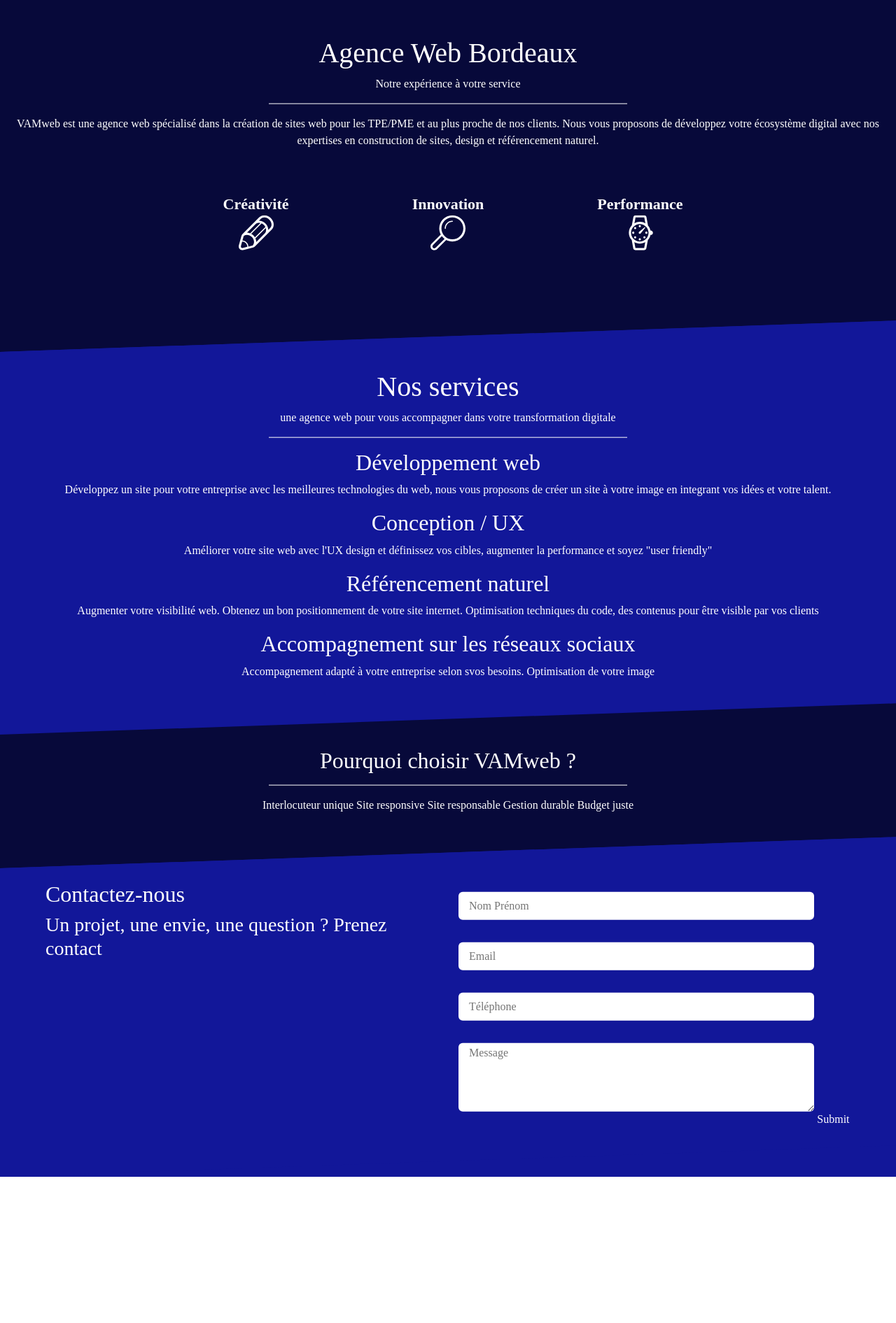
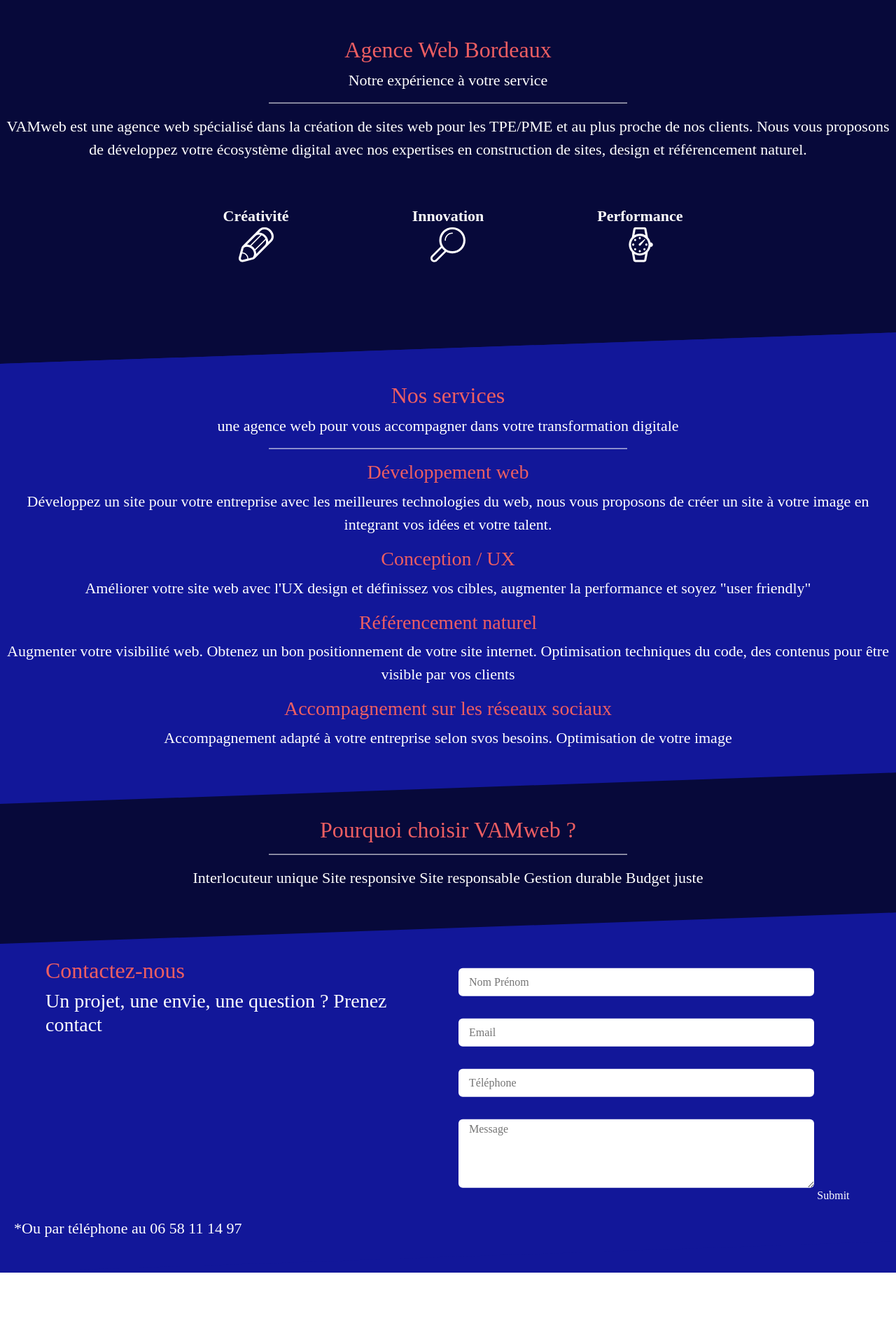
Before and after one commit to Vincent-Garret/vamweb, a Symfony app: template templates/front/index.html.twig in a window 1280 px wide. Shown: the part 801-2692 px from the top of the page at 70% size. Run offline with Twig, Linux system fonts and the light colour scheme; the template is opened without the code that fills it, so the values that code supplies are empty; form fields are guessed from the names that the template uses; some libraries are stand-ins or nearby versions; some web fonts are replaced.

Commit message:
css + font

```diff
--- a/composer.json
+++ b/composer.json
@@ -25,6 +25,7 @@
         "symfony/security-bundle": "5.1.*",
         "symfony/serializer-pack": "*",
         "symfony/string": "5.1.*",
+        "symfony/swiftmailer-bundle": "^3.4",
         "symfony/translation": "5.1.*",
         "symfony/twig-pack": "*",
         "symfony/validator": "5.1.*",
--- a/config/bundles.php
+++ b/config/bundles.php
@@ -12,4 +12,5 @@ return [
     Symfony\Bundle\MonologBundle\MonologBundle::class => ['all' => true],
     Symfony\Bundle\DebugBundle\DebugBundle::class => ['dev' => true, 'test' => true],
     Symfony\Bundle\MakerBundle\MakerBundle::class => ['dev' => true],
+    Symfony\Bundle\SwiftmailerBundle\SwiftmailerBundle::class => ['all' => true],
 ];
--- a/public/css/font.css
+++ b/public/css/font.css
@@ -3,3 +3,21 @@
     src: url("../fonts/gothic/gothic.woff") format("woff"),
     url("../fonts/gothic/gothic.ttf") format("ttf");
 }
+
+@font-face {
+    font-family: "politica";
+    src: url("../fonts/politica/Politica.woff") format("woff"),
+    url("../fonts/gothic/gothic.ttf") format("ttf");
+}
+
+@font-face {
+    font-family: "politica-bold";
+    src: url("../fonts/politica/Politica-Bold.woff") format("woff"),
+    url("../fonts/gothic/gothic.ttf") format("ttf");
+}
+
+@font-face {
+    font-family: "pillGothic";
+    src: url("../fonts/pillGothic300/pillGothic.woff") format("woff"),
+    url("../fonts/gothic/gothic.ttf") format("ttf");
+}
--- a/public/css/style.css
+++ b/public/css/style.css
@@ -6,6 +6,17 @@ body{
     color: white;
 
 }
+
+h2, h3{
+    color: #ed5e62;
+    font-family: politica-bold, serif;
+}
+
+p{
+    font-family: pillGothic, serif;
+    font-size: 22px;
+}
+
 .typing {
     height: 100vh;
     display: flex;
@@ -26,7 +37,7 @@ body{
 .txt-type>.txt {
     border-right: 0.08rem solid #fff;
     padding-right: 2px;
-    color: white;
+    color: #ed5e62;
     /* Animating the cursor */
     animation: blink 0.6s infinite;
 }
@@ -47,6 +58,7 @@ body{
     position: fixed;
     width: 100%;
     z-index: 250;
+    font-family: pillGothic, serif;
 }
 
 header {
@@ -67,7 +79,7 @@ header li {
 
 /* Border Hover */
 
-.nav {
+.nav{
     text-transform: uppercase;
     text-align: center;
     font-weight: 600;
@@ -78,13 +90,13 @@ header li {
     transition: all .35s ease;
 }
 
-.nav li {
+.nav li{
     display: inline-block;
     list-style: outside none none;
     margin: .5em 1em;
 }
 
-.nav a {
+.nav a{
     padding: .5em .8em;
     color: white;
     position: relative;
@@ -106,8 +118,8 @@ header li {
     content: '';
     right: 0;
     top: 0;
-    border-top: 3px solid #3E32ED;
-    border-right: 3px solid #3E32ED;
+    border-top: 3px solid #ed5e62;
+    border-right: 3px solid #ed5e62;
     transform: translate(-100%, 50%);
 }
 
@@ -115,8 +127,8 @@ header li {
     content: '';
     left: 0;
     bottom: 0;
-    border-bottom: 3px solid #3E32ED;
-    border-left: 3px solid #3E32ED;
+    border-bottom: 3px solid #ed5e62;
+    border-left: 3px solid #ed5e62;
     transform: translate(100%, -50%)
 }
 
@@ -127,14 +139,14 @@ header li {
 }
 
 .nav a:hover {
-    color: #3E32ED!important;
+    color: #ed5e62!important;
 }
 
 .changeColor{
     color: black !important;
 }
 
-section h1, p, h2{
+h1, p, h2, h3{
     text-align: center;
 }
 
@@ -183,7 +195,7 @@ svg{
     font-size: 22px;
 }
 
-hr{
+section hr{
     width: 40%;
     border-color: #FFFFFF;
 }
@@ -211,9 +223,12 @@ footer{
     height: 12vh;
 }
 
-.form h2, h3{
+.form h2, .form h3{
     text-align: left;
     margin-left: 50px;
+}
+.form h3{
+    color: #FFFFFF;
 }
 
 .form input, textarea{
@@ -222,13 +237,13 @@ footer{
 }
 
 button{
-    Border : 2px solid white;
+    Border : 2px solid #ed5e62;
     margin-top: 5px;
     padding: 5px 10px;
     border-radius: 5px;
     cursor: pointer;
     background-color: #121799;
-    color: white;
+    color: #ed5e62;
     font-weight: bold;
 }
 
@@ -275,6 +290,11 @@ button{
     color: #FFFFFF;
 }
 
+.modal a:hover{
+    color: #ed5e62;
+    text-decoration: none;
+}
+
 .legal:hover{
     cursor: pointer;
 }
@@ -293,3 +313,17 @@ button{
     border: 3px solid black;
     border-radius: 8px;
 }
+
+.footerList a:hover, .footerList li:hover{
+    color: #ed5e62;
+}
+
+.form p{
+    padding-left: 20px;
+    margin-bottom: -15px;
+    margin-top: 10px;
+}
+
+.logo{
+    width: 110%;
+}
--- a/templates/front/index.html.twig
+++ b/templates/front/index.html.twig
@@ -17,7 +17,7 @@
     <div class="container-fluid px-0 mx-0" >
         <div class="strip row justify-content-between align-items-center px-0 mx-0" id="strip">
             <div class="col-lg-1 col-3 col-md-2">
-                <img src="img/logoWhite.png " alt=" " class="img-fluid logo" id="logo">
+                <img src="img/logoWhite.png " alt=" " class="logo" id="logo">
             </div>
             <ul class="d-none d-md-flex col-md-8 col-lg-5 row justify-content-around px-0 mx-0 nav">
                 <li><a href="" class="change">Accueil</a></li>
@@ -49,7 +49,7 @@
 <main class="mx-0 px-0" id="main">
     <section class="agence mx-0 px-0" id="agence">
         <div class="inner">
-            <h1>Agence Web Bordeaux</h1>
+            <h2>Agence Web Bordeaux</h2>
             <p><span>Notre expérience à votre service</span></p>
             <hr/>
             <p>VAMweb est une agence web spécialisé dans la création de sites web pour les TPE/PME et au plus proche de nos clients. Nous vous
@@ -79,16 +79,16 @@
     </section>
     <section class="service mx-0 px-0" id="service">
         <div class="inner">
-            <h1 class="pt-2">Nos services</h1>
+            <h2 class="pt-2">Nos services</h2>
             <p><span>une agence web pour vous accompagner dans votre transformation digitale</span></p>
             <hr/>
-            <h2>Développement web</h2>
+            <h3>Développement web</h3>
                 <p>Développez un site pour votre entreprise avec les meilleures technologies du web, nous vous proposons de créer un site à votre image en integrant vos idées et votre talent.</p>
-            <h2>Conception / UX</h2>
+            <h3>Conception / UX</h3>
                 <p>Améliorer votre site web avec l'UX design et définissez vos cibles, augmenter la performance et soyez "user friendly"</p>
-            <h2>Référencement naturel</h2>
+            <h3>Référencement naturel</h3>
                 <p>Augmenter votre visibilité web. Obtenez un bon positionnement de votre site internet. Optimisation techniques du code, des contenus pour être visible par vos clients</p>
-            <h2>Accompagnement sur les réseaux sociaux</h2>
+            <h3>Accompagnement sur les réseaux sociaux</h3>
                 <p>Accompagnement adapté à votre entreprise selon svos besoins. Optimisation de votre image</p>
         </div>
     </section>
@@ -132,6 +132,7 @@
 
                 {{ form_end(contactForm) }}
             </div>
+            <p>*Ou par téléphone au 06 58 11 14 97</p>
         </div>
     </section>
 </main>
@@ -146,8 +147,13 @@
         <li class="legal">Mentions Légales</li>
     </ul>
     <div class="legal-modal d-none">
-        <p>Mais qui li vraiment ca ? </p>
-        <button class="close">Fermer</button>
+        <div class="d-flex flex-column">
+            <p>Mais qui li vraiment ca ? </p>
+            <ul>
+                <li><p></p></li>
+            </ul>
+            <button class="close">Fermer</button>
+        </div>
     </div>
 </footer>
 <script type="text/javascript " src="js/script.js"></script>
```
Also changed, not shown: 3 other files.
